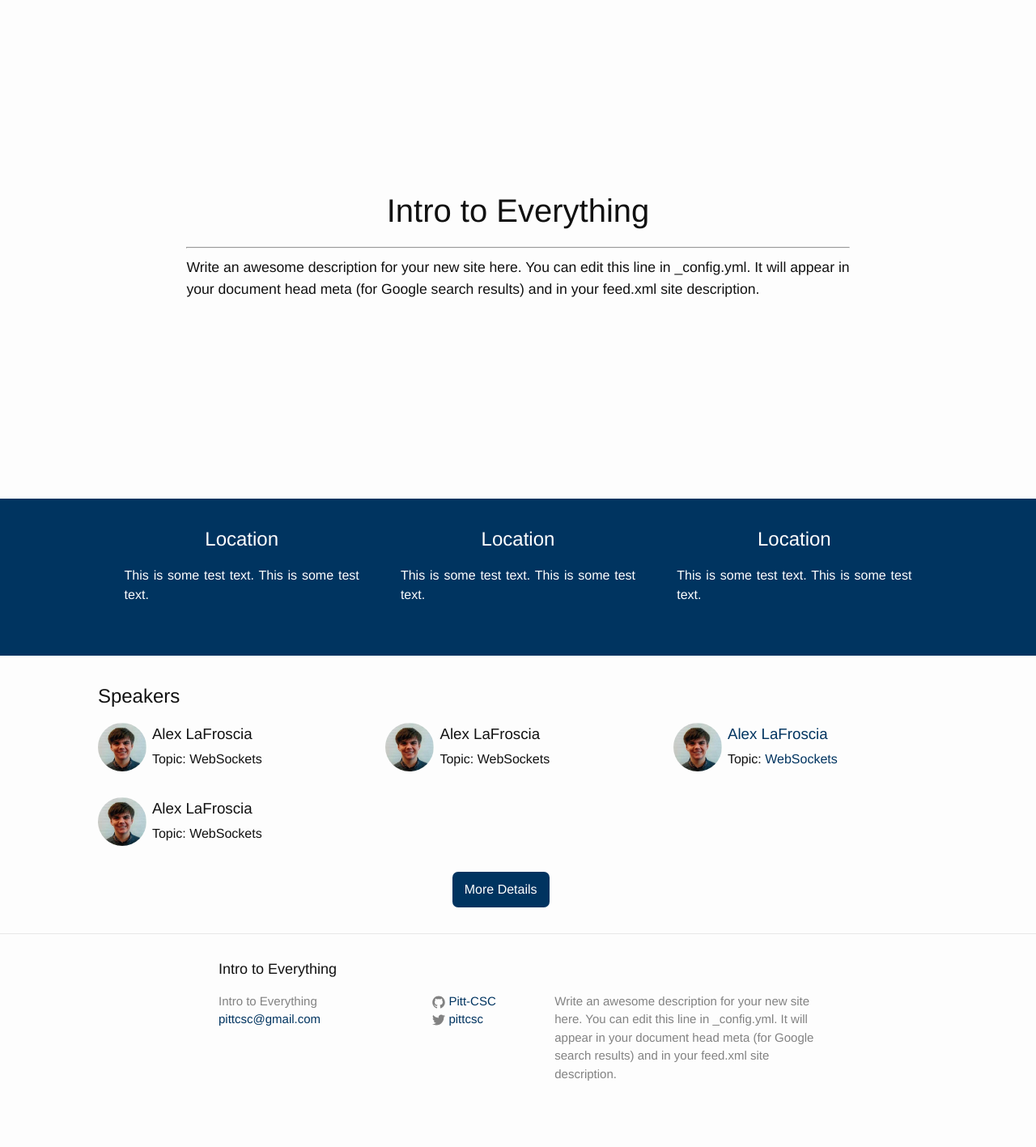
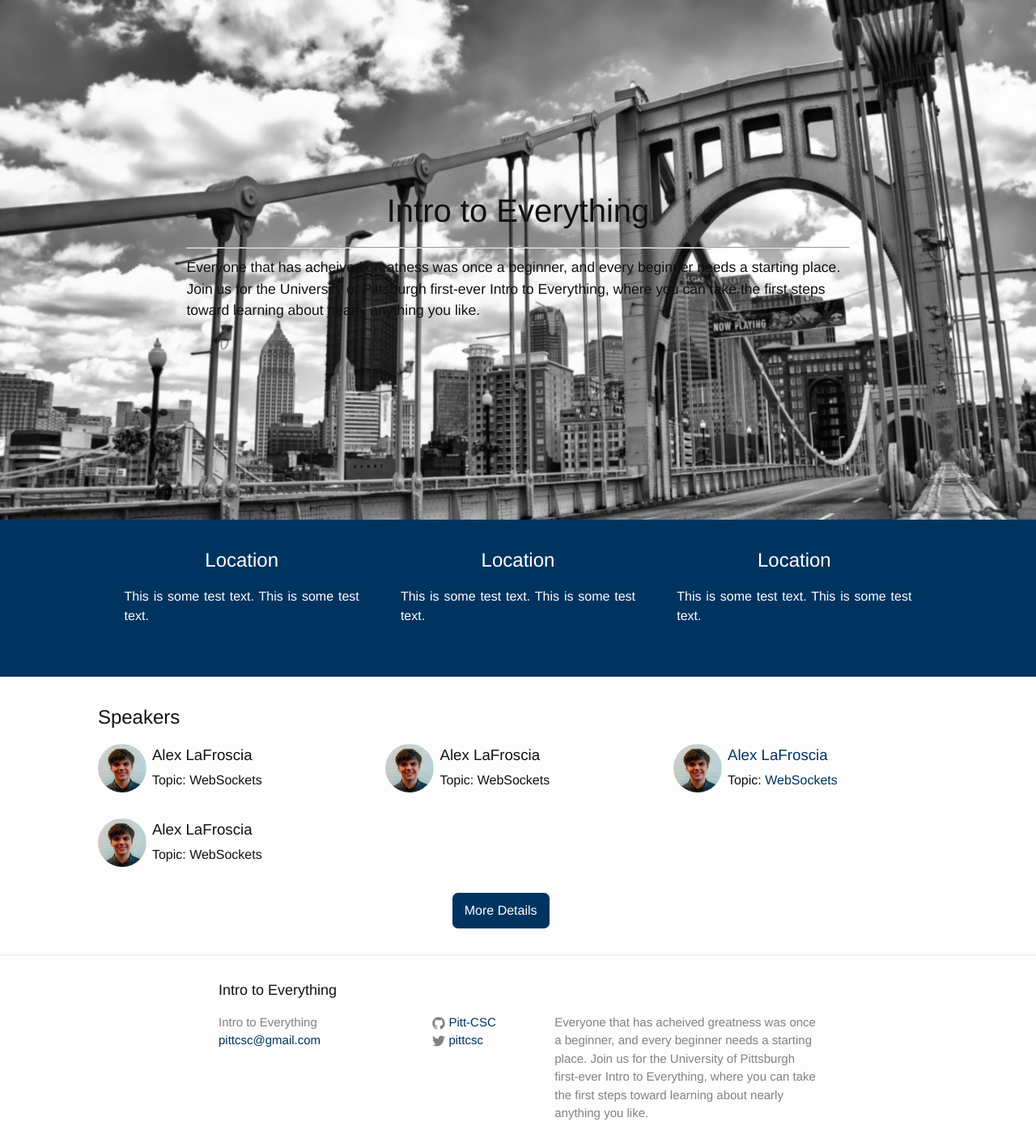
Before and after one commit to Pitt-CSC/intro-to-everything, a Jekyll site: the page built from index.html, in a window 1280 px wide. Shown: the whole page at 81% size. Built offline with Jekyll 4.4.1, drawn with Linux system fonts in a browser that asks for light colours; before the commit the page ends 1368 px from its top, so only the background shows below that.

Commit message:
Add bridge background

```diff
--- a/_config.yml
+++ b/_config.yml
@@ -2,9 +2,10 @@
 title: Intro to Everything
 email: pittcsc@gmail.com
 description: > # this means to ignore newlines until "baseurl:"
-  Write an awesome description for your new site here. You can edit this
-  line in _config.yml. It will appear in your document head meta (for
-  Google search results) and in your feed.xml site description.
+  Everyone that has acheived greatness was once a beginner, and every beginner
+  needs a starting place. Join us for the University of Pittsburgh first-ever
+  Intro to Everything, where you can take the first steps toward learning about
+  nearly anything you like.
 baseurl: "" # the subpath of your site, e.g. /blog/
 url: "http://yourdomain.com" # the base hostname & protocol for your site
 twitter_username: pittcsc
--- a/_sass/_layout.scss
+++ b/_sass/_layout.scss
@@ -167,6 +167,9 @@
     &.header {
       padding: 18%;
 
+      background-image: url(/img/bridge.png);
+      background-size: cover;
+
       @include media-query($on-palm) {
         padding: 5%;
       }
```
Also changed, not shown: img/bridge.jpg (added), img/bridge.png (added), 1 other file.
